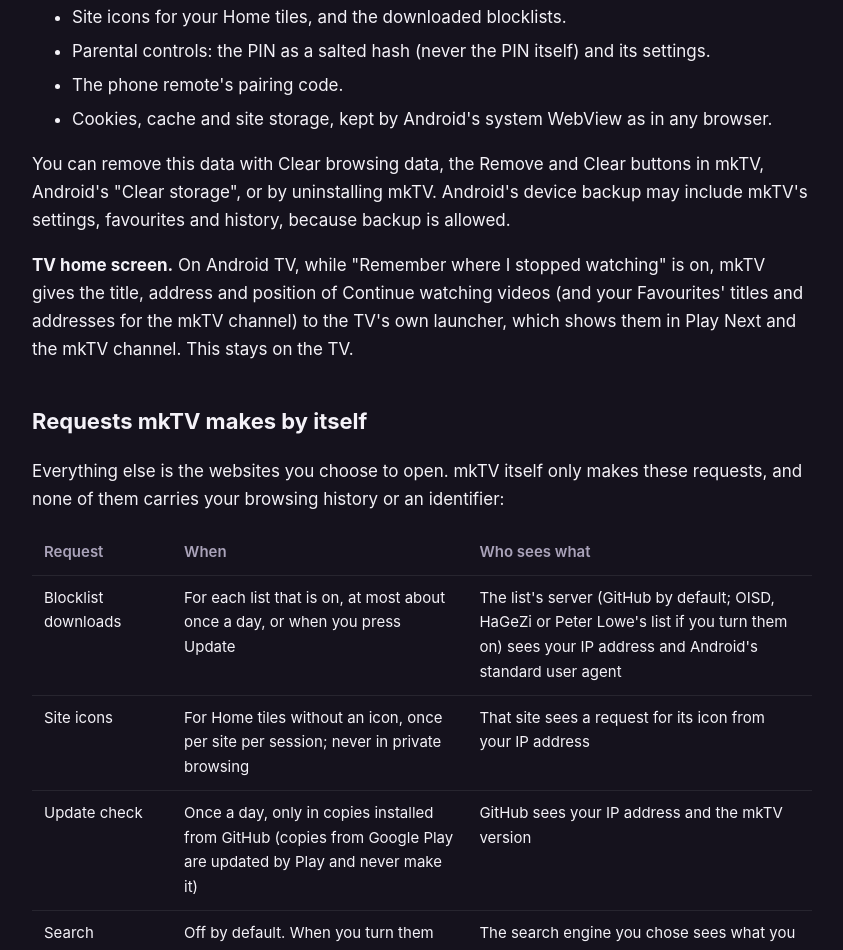
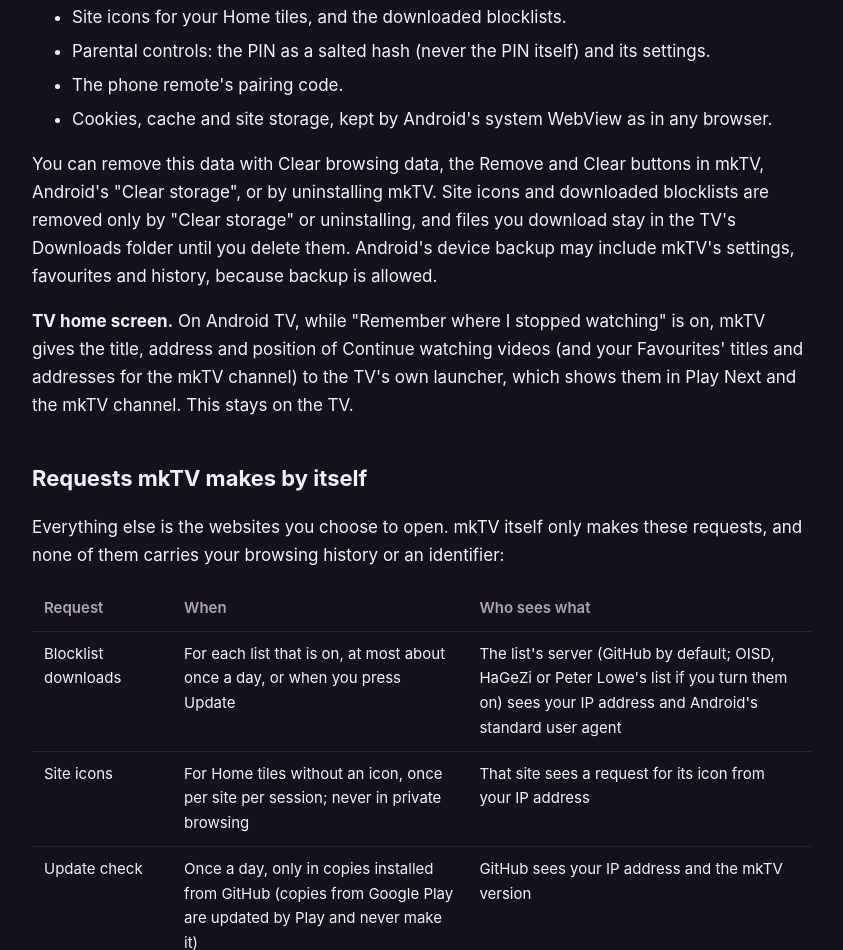
Before and after one commit to MKTVHub/MKTVHub.github.io, a plain HTML site: page privacy.html in a window 1280 px wide. Shown: the part 828-1778 px from the top of the page, without its empty margins (218-1061 px from the left). Drawn offline with Linux system fonts and the light colour scheme.

Commit message:
Privacy: what Clear browsing data leaves

```diff
--- a/privacy.html
+++ b/privacy.html
@@ -67,7 +67,7 @@
     <li>The phone remote's pairing code.</li>
     <li>Cookies, cache and site storage, kept by Android's system WebView as in any browser.</li>
   </ul>
-  <p>You can remove this data with Clear browsing data, the Remove and Clear buttons in mkTV, Android's "Clear storage", or by uninstalling mkTV. Android's device backup may include mkTV's settings, favourites and history, because backup is allowed.</p>
+  <p>You can remove this data with Clear browsing data, the Remove and Clear buttons in mkTV, Android's "Clear storage", or by uninstalling mkTV. Site icons and downloaded blocklists are removed only by "Clear storage" or uninstalling, and files you download stay in the TV's Downloads folder until you delete them. Android's device backup may include mkTV's settings, favourites and history, because backup is allowed.</p>
   <p><strong>TV home screen.</strong> On Android TV, while "Remember where I stopped watching" is on, mkTV gives the title, address and position of Continue watching videos (and your Favourites' titles and addresses for the mkTV channel) to the TV's own launcher, which shows them in Play Next and the mkTV channel. This stays on the TV.</p>
 
   <h2>Requests mkTV makes by itself</h2>
```
